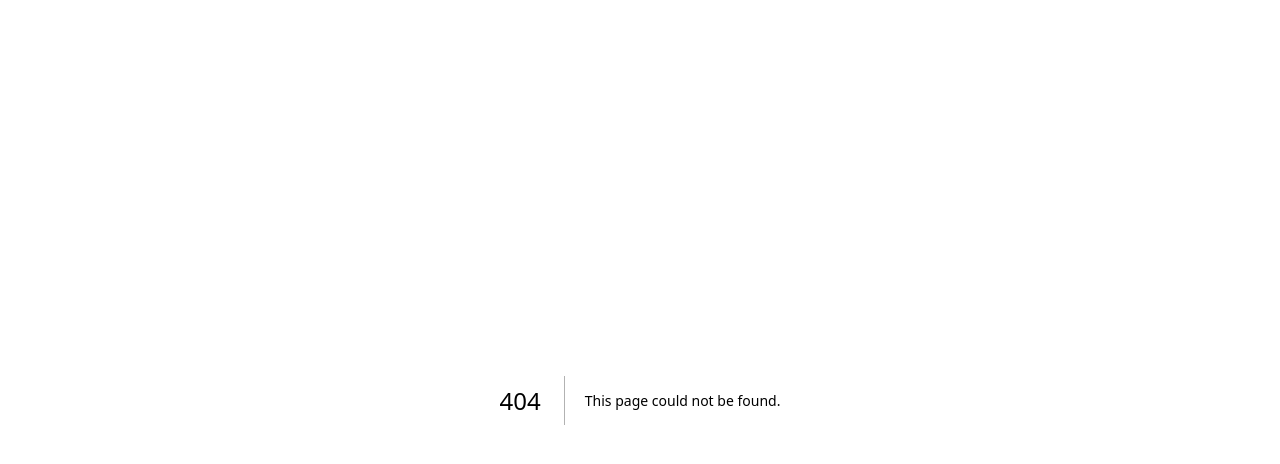
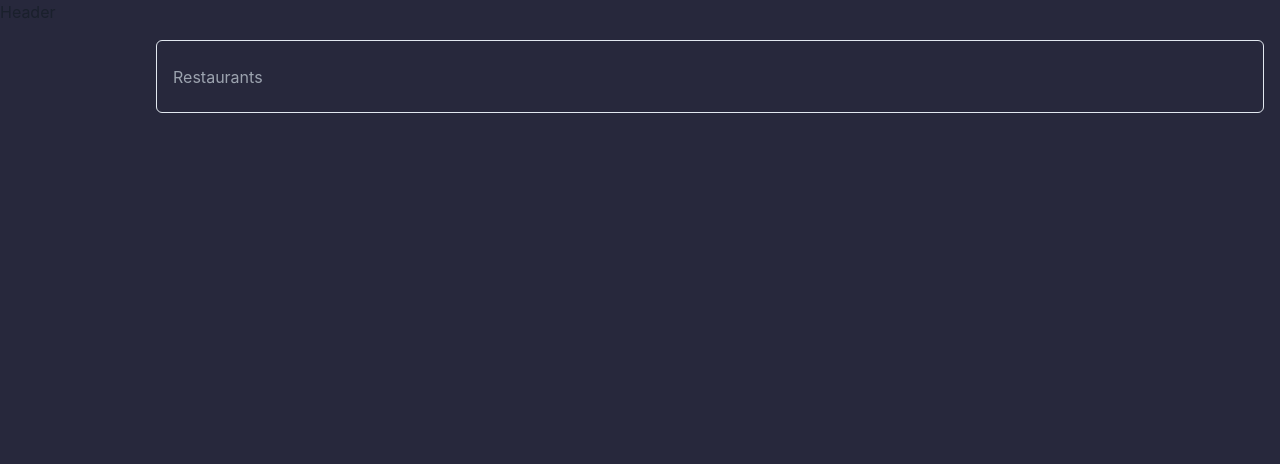
Before and after one commit to YusifAliyev037/YummyApp, a Next.js app: page /admin/restaurants in a window 1280 px wide. Before the commit this address had no page. Shown: the top 464 px of the page. Built offline with nearby package versions, Linux system fonts and the light colour scheme.

Commit message:
admin-restaurants input create

```diff
--- /dev/null
+++ b/pages/admin/restaurants.tsx
@@ -0,0 +1,21 @@
+import Header from '@/shared/AdminComponents/Header'
+import { Box,  Input, } from '@chakra-ui/react'
+import React from 'react'
+
+const Restaurants = () => {
+  return (
+    <Box bg="#27283C" minHeight="100vh" display="flex" flexDirection="column">
+      <Header />
+      <Box display="flex" justifyContent="flex-end" p="4">
+        <Input
+          variant='outline'
+          sx={{ width: '1108px', height: '73px' }}
+          placeholder='Restaurants'
+        />
+
+      </Box>
+    </Box>
+  )
+}
+
+export default Restaurants
```
